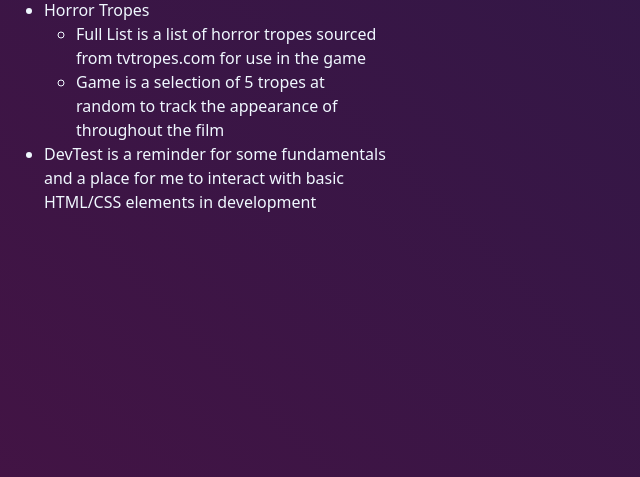
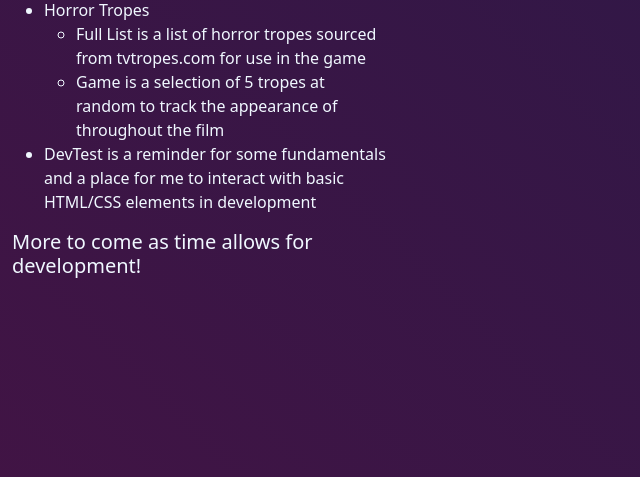
Before and after one commit to Minifauna/d71dp, a Flask app: page / in a window 1280 px wide. Shown: the part 258-735 px from the top of the page, without its empty margins (0-640 px from the left). Run offline with Flask 3, Linux system fonts and the light colour scheme; some libraries are stand-ins or nearby versions.

Commit message:
update index, add .python-version file

```diff
--- a/templates/index.html
+++ b/templates/index.html
@@ -31,6 +31,6 @@
         <a href="{{ url_for('devtest') }}">DevTest</a> is a reminder for some fundamentals and a place for me to interact with basic HTML/CSS elements in development
       </li>
   </ul>
-
+  <h5>More to come as time allows for development!</h5>
 
 {% endblock %}
```
Also changed, not shown: diff.txt (deleted), 1 other file.
